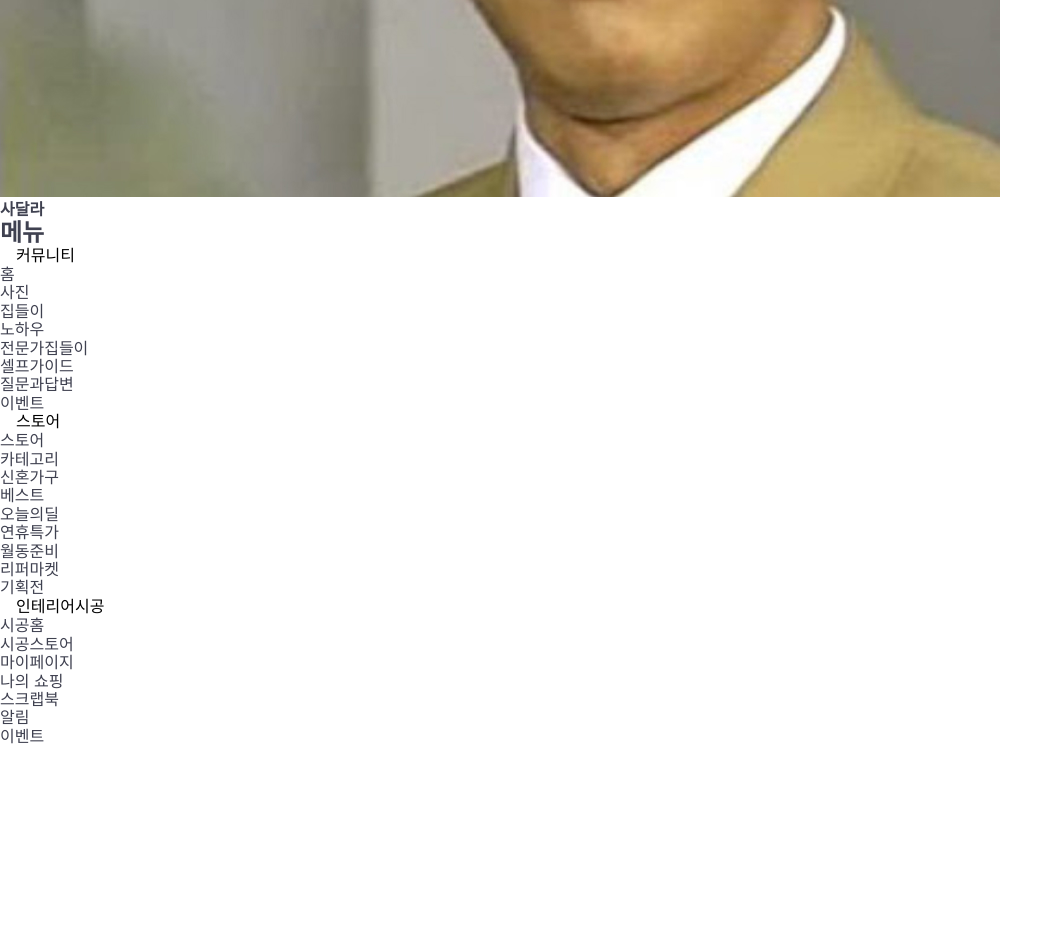
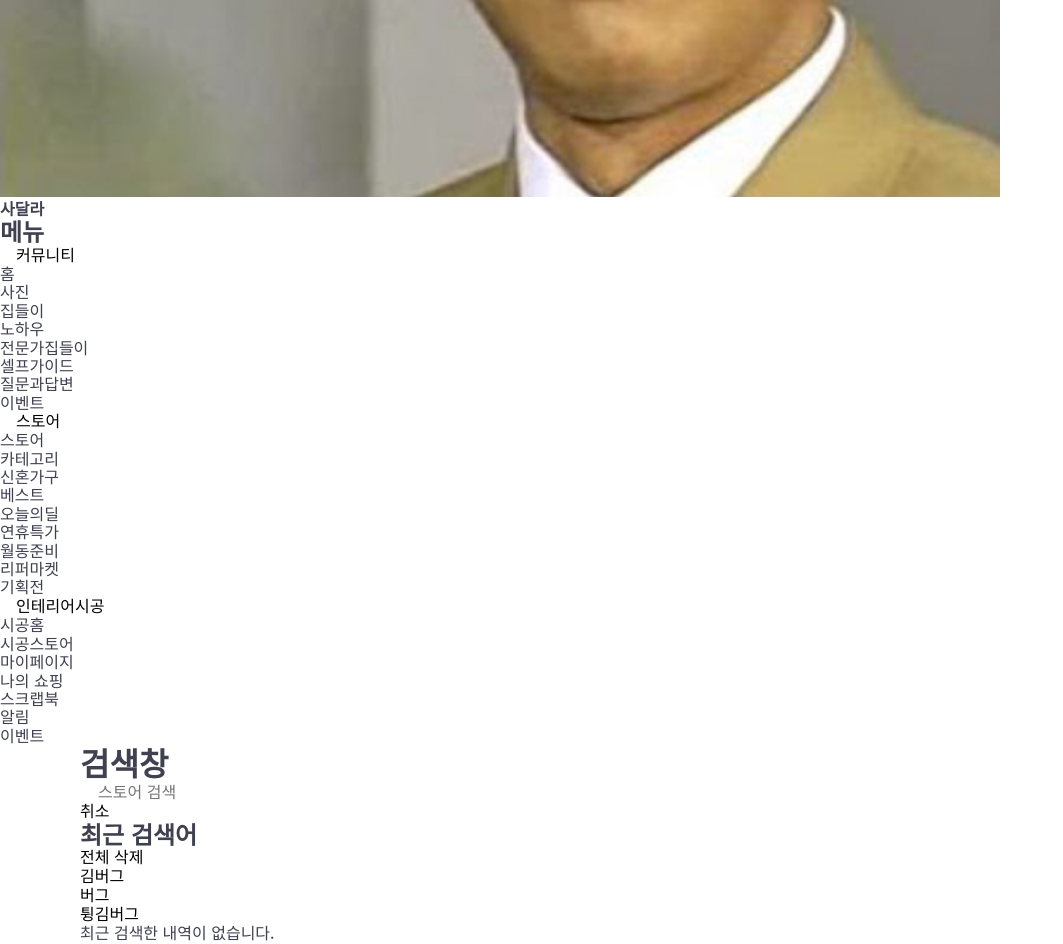
Before and after one commit to godud2604/today-house, a website: page index.html in a window 1280 px wide. Shown: the part 1521-2465 px from the top of the page, without its empty margins (0-1063 px from the left). Before the commit the page ends 2268 px from the top, so only its background shows below. Drawn offline with Linux system fonts and the light colour scheme; a web font is replaced by a local one.

Commit message:
🚧 Mark up search modal

```diff
--- a/index.html
+++ b/index.html
@@ -23,6 +23,7 @@
     <link rel="stylesheet" href="./style.css" />
   </head>
   <body>
+    <!-- gnb -->
     <header class="gnb">
       <div class="container">
         <div class="row">
@@ -163,7 +164,9 @@
         </div>
       </div>
     </header>
+    <!-- // gnb -->
 
+    <!-- sidebar -->
     <aside class="sidebar sm-only">
       <header class="sidebar-header">
         <h1 class="logo">
@@ -313,6 +316,81 @@
         </div>
       </nav>
     </aside>
+    <!-- // sidebar -->
+
+    <!-- search modal -->
+    <aside class="search-modal lg-hidden">
+      <div class="container">
+        <div class="row">
+          <div class="col-sm-4">
+            <header class="search-modal-header">
+              <h1 class="visually-hidden">검색창</h1>
+
+              <div class="search-modal-form">
+                <div class="input-group">
+                  <i class="ic-search" aria-hidden></i>
+                  <input
+                    class="form-input"
+                    type="text"
+                    placeholder="스토어 검색"
+                  />
+                </div>
+                <button class="btn-ghost btn-40" type="button">취소</button>
+              </div>
+            </header>
+
+            <section class="search-history">
+              <header class="search-history-header">
+                <h2 class="title">최근 검색어</h2>
+                <button type="button">전체 삭제</button>
+              </header>
+
+              <!-- NOTE: 최근 검색어가 존재할 경우 -->
+              <div class="search-history-content">
+                <ol class="search-history-list">
+                  <li class="search-history-item">
+                    <button class="word-button" type="button">김버그</button>
+                    <button
+                      class="delete-button"
+                      type="button"
+                      aria-label="검색어 삭제"
+                    >
+                      <i class="ic-close"></i>
+                    </button>
+                  </li>
+                  <li class="search-history-item">
+                    <button class="word-button" type="button">버그</button>
+                    <button
+                      class="delete-button"
+                      type="button"
+                      aria-label="검색어 삭제"
+                    >
+                      <i class="ic-close"></i>
+                    </button>
+                  </li>
+                  <li class="search-history-item">
+                    <button class="word-button" type="button">튕김버그</button>
+                    <button
+                      class="delete-button"
+                      type="button"
+                      aria-label="검색어 삭제"
+                    >
+                      <i class="ic-close"></i>
+                    </button>
+                  </li>
+                </ol>
+              </div>
+
+              <!-- NOTE: 최근 검색어가 존재하지 않을 경우 -->
+              <div class="search-history-content">
+                <p class="placeholder">최근 검색한 내역이 없습니다.</p>
+              </div>
+            </section>
+          </div>
+        </div>
+      </div>
+    </aside>
+    <!-- // search modal -->
 
     <div class="overlay" aria-hidden></div>
   </body>
```
